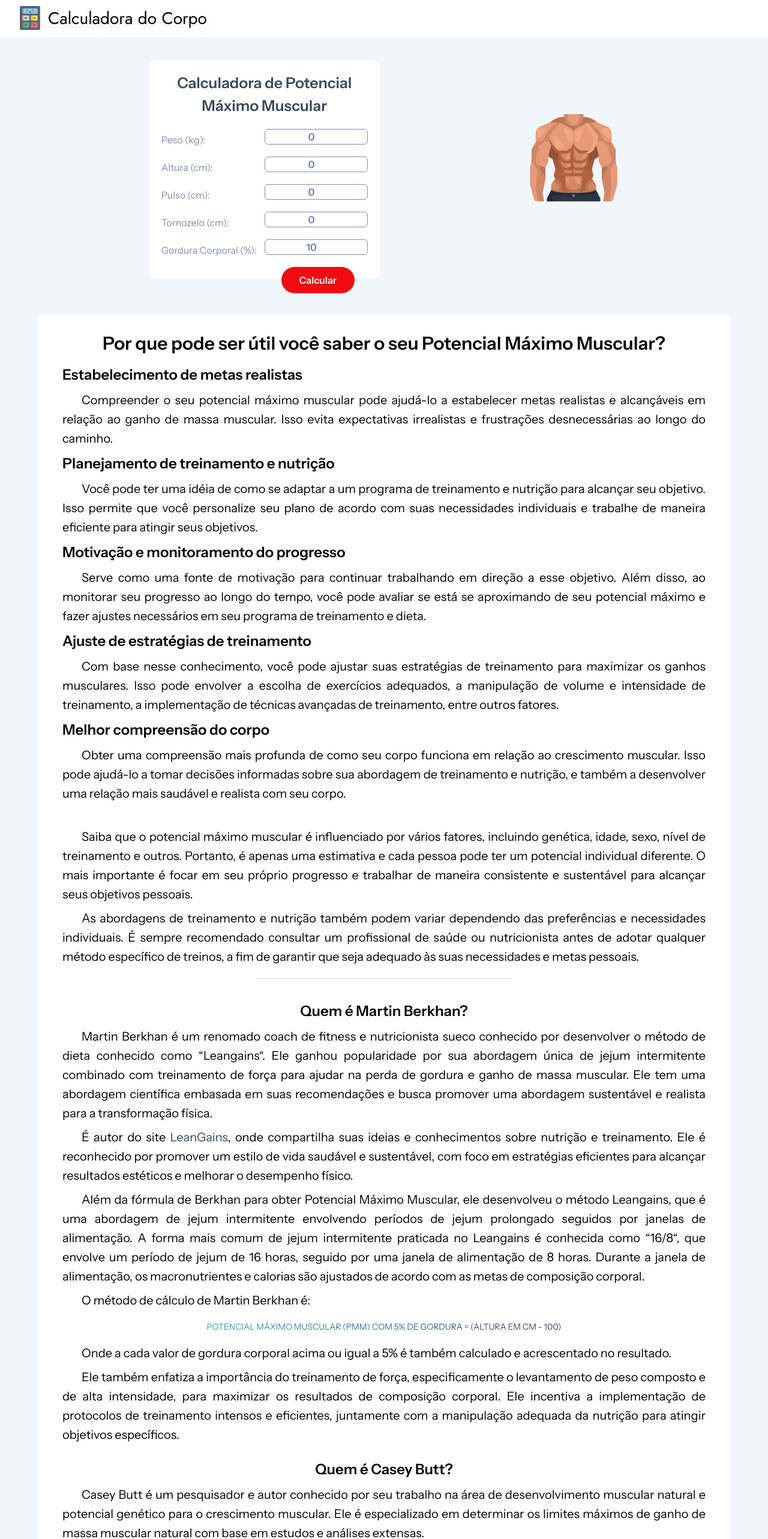
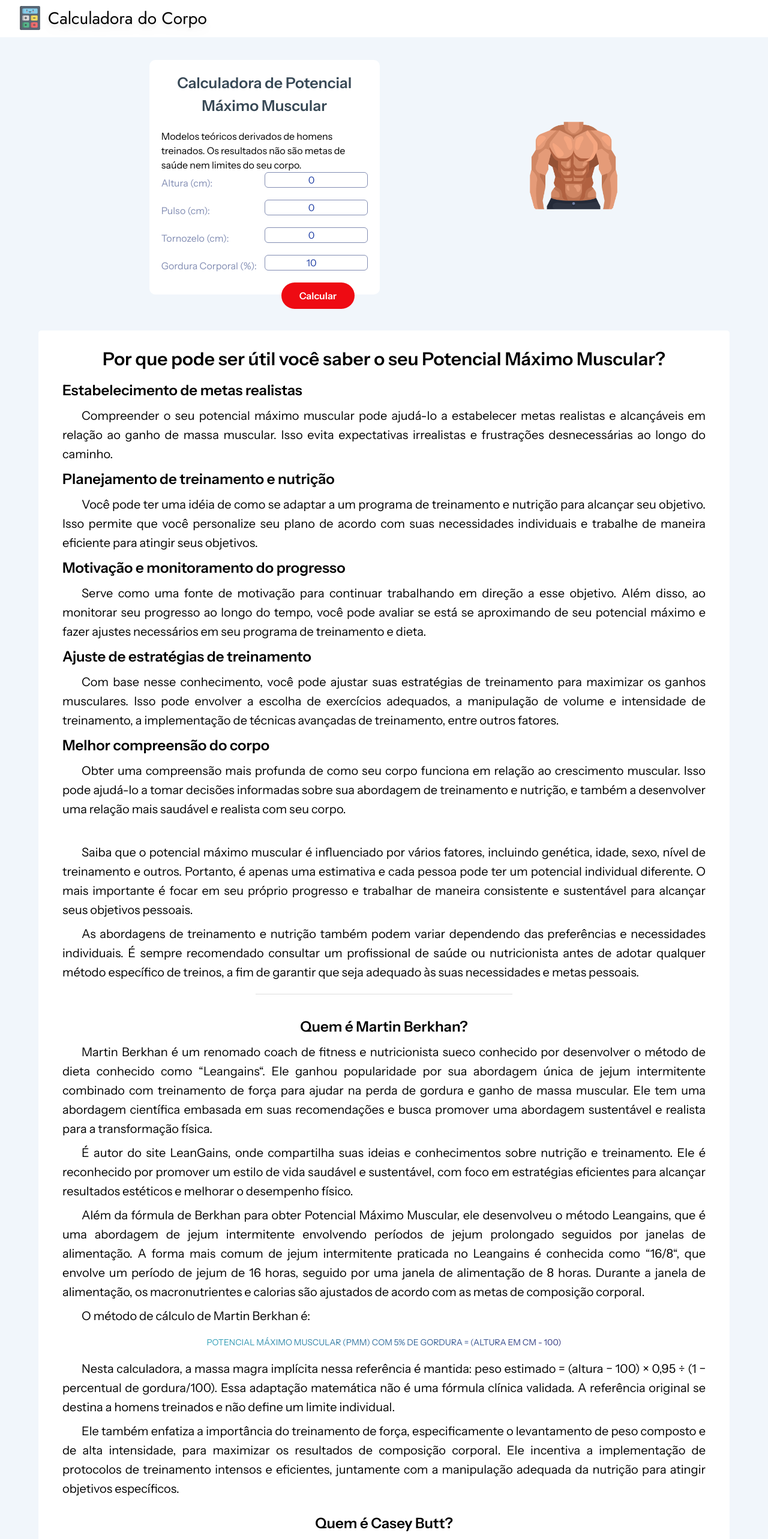
Before and after one commit to dan-araujo/calculadora-do-corpo, a Next.js app: page /potencial-maximo-muscular in a window 1280 px wide. Shown: the top 2566 px of the page at 60% size. Built offline with nearby package versions, Linux system fonts and the light colour scheme.

Commit message:
fix(potencial): Esclarece os modelos musculares
- Remove o campo de peso sem uso e explica os limites dos modelos.
- Reúne as referências em um componente e aceita medidas decimais.

```diff
--- a/src/pages/autores-potencial-muscular.js
+++ b/src/components/autores-potencial-muscular.js
@@ -9,7 +9,7 @@ export default function AutoresPotencialMaximoMuscular() {
                     Ele tem uma abordagem científica
                     embasada em suas recomendações e busca promover uma abordagem sustentável e realista para a transformação física.</p>
 
-                <p>É autor do site <a href="https://leangains.com/" target="_blank" className="text-triadicDarkBlue">LeanGains</a>,
+                <p>É autor do site <a href="https://leangains.com/" target="_blank" rel="noopener noreferrer" className="text-triadicDarkBlue">LeanGains</a>,
                     onde compartilha suas ideias e conhecimentos sobre nutrição
                     e treinamento. Ele é reconhecido por promover um estilo de vida saudável e sustentável,
                     com foco em estratégias eficientes para alcançar resultados estéticos e melhorar o desempenho físico.</p>
@@ -24,8 +24,7 @@ export default function AutoresPotencialMaximoMuscular() {
                 <span className="texto-destaque">
                     Potencial Máximo Muscular (PMM) com 5% de gordura = (Altura em cm - 100)
                 </span>
-                <p>Onde a cada valor de gordura corporal acima ou igual a 5% é também calculado e
-                    acrescentado no resultado.</p>
+                <p>Nesta calculadora, a massa magra implícita nessa referência é mantida: peso estimado = (altura − 100) × 0,95 ÷ (1 − percentual de gordura/100). Essa adaptação matemática não é uma fórmula clínica validada. A referência original se destina a homens treinados e não define um limite individual.</p>
 
                 <p>Ele também enfatiza a importância do treinamento de força, especificamente
                     o levantamento de peso composto e de alta intensidade, para maximizar os resultados de composição corporal.
@@ -54,7 +53,7 @@ export default function AutoresPotencialMaximoMuscular() {
                     (% de Gordura Corporal / 224 + 1)
                 </span>
 
-                <p>Seu trabalho tem sido amplamente utilizado como uma referência para estabelecer expectativas realistas em
+                <p>A equação acima usa altura, pulso e tornozelo em polegadas e fornece peso em libras, convertido para kg no resultado. O percentual de gordura já está incluído no fator final. Esses modelos não predizem com precisão o potencial de uma pessoa. Seu trabalho é usado como referência em
                     relação ao ganho de massa muscular natural. Ele é conhecido por enfatizar a importância de levar em consideração
                     fatores genéticos ao estabelecer metas e expectativas para o desenvolvimento muscular natural.</p>
 
@@ -66,33 +65,33 @@ export default function AutoresPotencialMaximoMuscular() {
             <div className="fontes">
                 <small className="text-sm font-semibold">Referências:</small>
                 <a href="https://www.feitodeiridium.com.br/potencial-muscular-maximo/"
-                    target="_blank">
+                    target="_blank" rel="noopener noreferrer">
                     - Feito de Iridium,
                     2017,
                     <strong> Potencial muscular máximo: descubra o quanto você pode crescer</strong>
                 </a>
                 <a href="https://leangains.com/maximum-muscular-potential-of-drug-free-athletes-updated-dec-31st/"
-                    target="_blank">
+                    target="_blank" rel="noopener noreferrer">
                     - Martin Berkhan,
                     LeanGains,
                     2010,
                     <strong> Maximum Muscular Potencial of Drug-free Athletes</strong>
                 </a>
                 <a href="https://www.poseidonperformance.com/blog/what-is-the-maximum-muscular-potential-of-drug-free-athletes-or-natural-bodybuilders"
-                    target="_blank">
+                    target="_blank" rel="noopener noreferrer">
                     - Nicholas Martin-Jones,
                     Poseidon Performance,
                     2022,
                     <strong> What is the maximum muscular potential of drug-free athletes?</strong>
                 </a>
-                <a href="https://rippedbody.com/maximum-muscular-potential/" target="_blank">
+                <a href="https://rippedbody.com/maximum-muscular-potential/" target="_blank" rel="noopener noreferrer">
                     - Andy Morgan,
                     Ripped Body,
                     No-Nonsense Diet & Training Guides,
                     2015,
                     <strong> Maximum Muscle Potential — What is your genetic muscular potential?</strong>
                 </a>
-                <a href="https://www.builtlean.com/how-much-muscle-can-you-gain-naturally/" target="_blank">
+                <a href="https://www.builtlean.com/how-much-muscle-can-you-gain-naturally/" target="_blank" rel="noopener noreferrer">
                     - Marc Perry,
                     BuiltLean,
                     2022,
@@ -104,19 +103,19 @@ export default function AutoresPotencialMaximoMuscular() {
                     2011,
                     <strong> An Interview with Casey Butt, Part 1</strong>
                 </a>
-                <a href="https://www.muscleandstrength.com/articles/interview-casey-butt-part-2.html" target="_blank">
+                <a href="https://www.muscleandstrength.com/articles/interview-casey-butt-part-2.html" target="_blank" rel="noopener noreferrer">
                     - M&S Writers,
                     Muscle Strength,
                     2011,
                     <strong> An Interview with Casey Butt, Part 2 </strong>
                 </a>
-                <a href="https://www.muscleandstrength.com/articles/interview-with-casey-butt-part-3.html" target="_blank">
+                <a href="https://www.muscleandstrength.com/articles/interview-with-casey-butt-part-3.html" target="_blank" rel="noopener noreferrer">
                     - M&S Writers,
                     Muscle Strength,
                     2011,
                     <strong> An Interview with Casey Butt, Part 3 </strong>
                 </a>
-                <a href="https://www.flaticon.com/br/icones-gratis/" title="exercite-se ícones" target="_blank">
+                <a href="https://www.flaticon.com/br/icones-gratis/" title="exercite-se ícones" target="_blank" rel="noopener noreferrer">
                     - ícones criados por ultimatearm e justicon - flaticon
                 </a>
             </div>
--- a/src/pages/potencial-maximo-muscular.js
+++ b/src/pages/potencial-maximo-muscular.js
@@ -1,10 +1,9 @@
 import { useState } from "react";
-import { calcularPotencialMaximoMuscularPorBerkhan, calcularPotencialMaximoMuscularPorCaseyButt } from "./api/calculadoras";
+import { calcularPotencialMaximoMuscularPorBerkhan, calcularPotencialMaximoMuscularPorCaseyButt } from "../lib/calculadoras.mjs";
 import Image from "next/image";
-import AutoresPotencialMaximoMuscular from "./autores-potencial-muscular";
+import AutoresPotencialMaximoMuscular from "../components/autores-potencial-muscular";
 
 export default function PotencialMaximoMuscular() {
-    const [peso, setPeso] = useState(0);
     const [altura, setAltura] = useState(0);
     const [pulso, setPulso] = useState(0);
     const [tornozelo, setTornozelo] = useState(0);
@@ -31,18 +30,7 @@ export default function PotencialMaximoMuscular() {
                 <section className="form-calculadora">
                     <form onSubmit={calculoPotencialMaximoMuscular}>
                         <h1>Calculadora de Potencial Máximo Muscular</h1>
-                        <div className="input-linha">
-                            <label htmlFor="peso" className="input-label">
-                                Peso (kg):
-                            </label>
-                            <input
-                                type="number"
-                                value={peso}
-                                onChange={(e) => setPeso(e.target.value)}
-                                required
-                                className="input-campo"
-                            />
-                        </div>
+                        <p className="form-help">Modelos teóricos derivados de homens treinados. Os resultados não são metas de saúde nem limites do seu corpo.</p>
                         <div className="input-linha">
                             <label htmlFor="altura" className="input-label">
                                 Altura (cm):
@@ -62,7 +50,7 @@ export default function PotencialMaximoMuscular() {
                             <label htmlFor="pulso" className="input-label">
                                 Pulso (cm):
                             </label>
-                            <input
+                            <input min={0.1}
                                 step="0.1"
                                 id="pulso"
                                 type="number"
@@ -76,7 +64,7 @@ export default function PotencialMaximoMuscular() {
                             <label htmlFor="tornozelo" className="input-label">
                                 Tornozelo (cm):
                             </label>
-                            <input
+                            <input min={0.1}
                                 step="0.1"
                                 id="tornozelo"
                                 type="number"
@@ -90,7 +78,7 @@ export default function PotencialMaximoMuscular() {
                             <label htmlFor="gorduraCorporal" className="input-label">
                                 Gordura Corporal (%):
                             </label>
-                            <input
+                            <input step="0.1" id="gorduraCorporal"
                                 type="number"
                                 value={gorduraCorporal}
                                 className="input-campo gorduraCorporal"
@@ -103,7 +91,7 @@ export default function PotencialMaximoMuscular() {
                         <button type="submit" className="botao-calcular">Calcular</button>
                     </form>
                 </section>
-                <Image src={"/images/musculos.png"} alt="Icone imc" width={150} height={150}
+                <Image src={"/images/musculos.png"} alt="" width={150} height={150}
                     className="imagem-demo" />
                 <div className="resultado" style={{ display: mostrarResultado ? 'block' : 'none' }}>
                     {potencialMuscularPorBerkhan !== 0 && (
@@ -111,11 +99,11 @@ export default function PotencialMaximoMuscular() {
                             <h3 className="text-xl">O seu Potencial Muscular Máximo com {gorduraCorporal}% de gordura é:</h3>
                             <div className="flex flex-row justify-center">
                                 <h2 className="text-2xl"><strong>Martin Berkhan:</strong> {potencialMuscularPorBerkhan} kgs.</h2>
-                                <a href="#martin-berkhan"><Image src={"/images/interrogacao.png"} width={16} height={16} /></a>
+                                <a aria-label="Entenda a fórmula" href="#martin-berkhan"><Image src={"/images/interrogacao.png"} width={16} height={16}  alt="" /></a>
                             </div>
                             <div className="flex flex-row justify-center">
                                 <h2 className="text-2xl"><strong>Casey Butt:</strong> {potencialMuscularPorCaseyButt} kgs</h2>
-                                <a href="#casey-butt"><Image src={"/images/interrogacao.png"} width={16} height={16}  /></a>
+                                <a aria-label="Entenda a fórmula" href="#casey-butt"><Image src={"/images/interrogacao.png"} width={16} height={16}   alt="" /></a>
                             </div>
                         </div>)}
                 </div>
```
